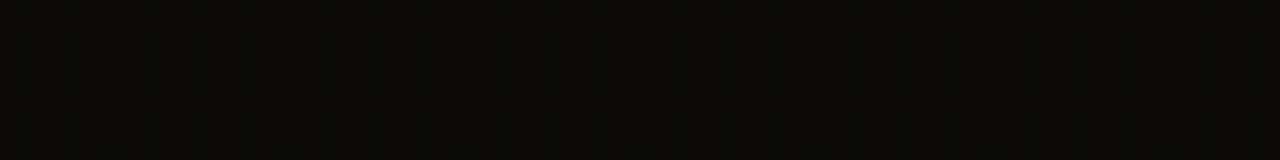
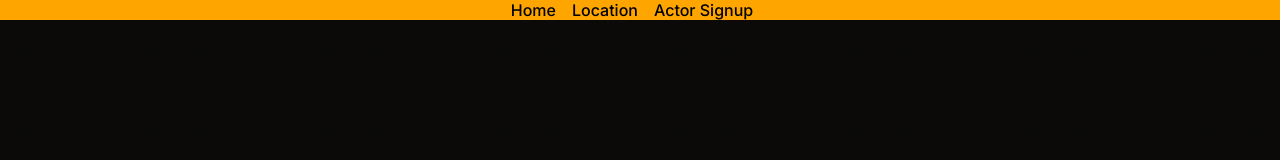
Before and after one commit to minous27/haunted-gardens-site, a Next.js app: page / in a window 1280 px wide. Shown: the top 160 px of the page. Built offline with nearby package versions, Linux system fonts and the light colour scheme; a web font is replaced by a local one.

Commit message:
Added nav bar

```diff
--- a/app/layout.js
+++ b/app/layout.js
@@ -1,3 +1,4 @@
+import Link from "next/link";
 import { inter } from "./ui/styles/fonts";
 import "./ui/styles/globals.css";
 
@@ -9,10 +10,19 @@
 export default function RootLayout({ children }) {
   return (
     <html lang="en">
-      <body className={inter.className}>{children}</body>
-      <footer style={{backgroundColor: 'orange', border: '1px solid white'}}>
-        <p style={{color: 'black'}}>Contact info here</p>
-      </footer>
+      <body className={inter.className}>
+        <header>
+          <nav>
+          <Link className="nav-link" href="/">Home</Link>
+          <Link className="nav-link" href="location">Location</Link>
+          <Link className="nav-link" href="acting-signup">Actor Signup</Link>
+          </nav>
+        </header>
+        {children}
+        <footer style={{backgroundColor: 'orange', border: '1px solid white'}}>
+          <p style={{color: 'black'}}>Contact info here</p>
+        </footer>
+      </body>
     </html>
   );
 }
--- a/app/page.js
+++ b/app/page.js
@@ -31,7 +31,6 @@
           />
         <button><a href="https://www.simpletix.com/e/helotes-haunted-gardens-2024-tickets-182408" referrerPolicy="no-referrer" target="_blank">Get Tickets</a></button>
       </div>
-
     </div>
   );
 
--- a/app/ui/styles/globals.css
+++ b/app/ui/styles/globals.css
@@ -1,5 +1,11 @@
 p{
   font-size: larger;
+}
+
+header {
+  display: flex;
+  background-color: orange;
+  justify-content: center;
 }
 
 .logo-img {
@@ -14,6 +20,11 @@
   display: flex;
   flex-direction: column;
   align-items: center;
+}
+
+.nav-link {
+  font-weight: 500;
+  padding-right: 1em;
 }
 
 .video-main-background {
```
Also changed, not shown: 1 other file (tests, documents, lock files or other folders).
